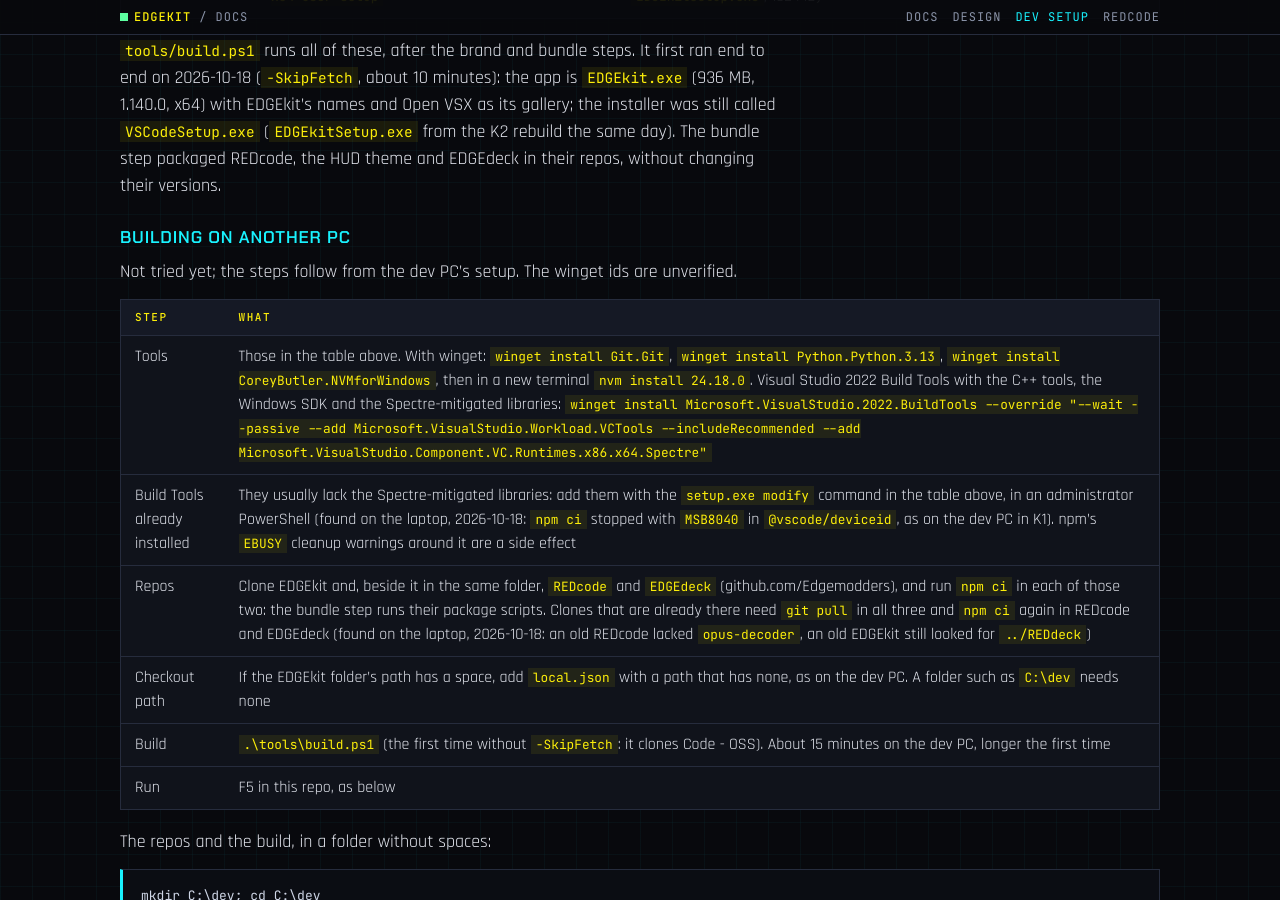
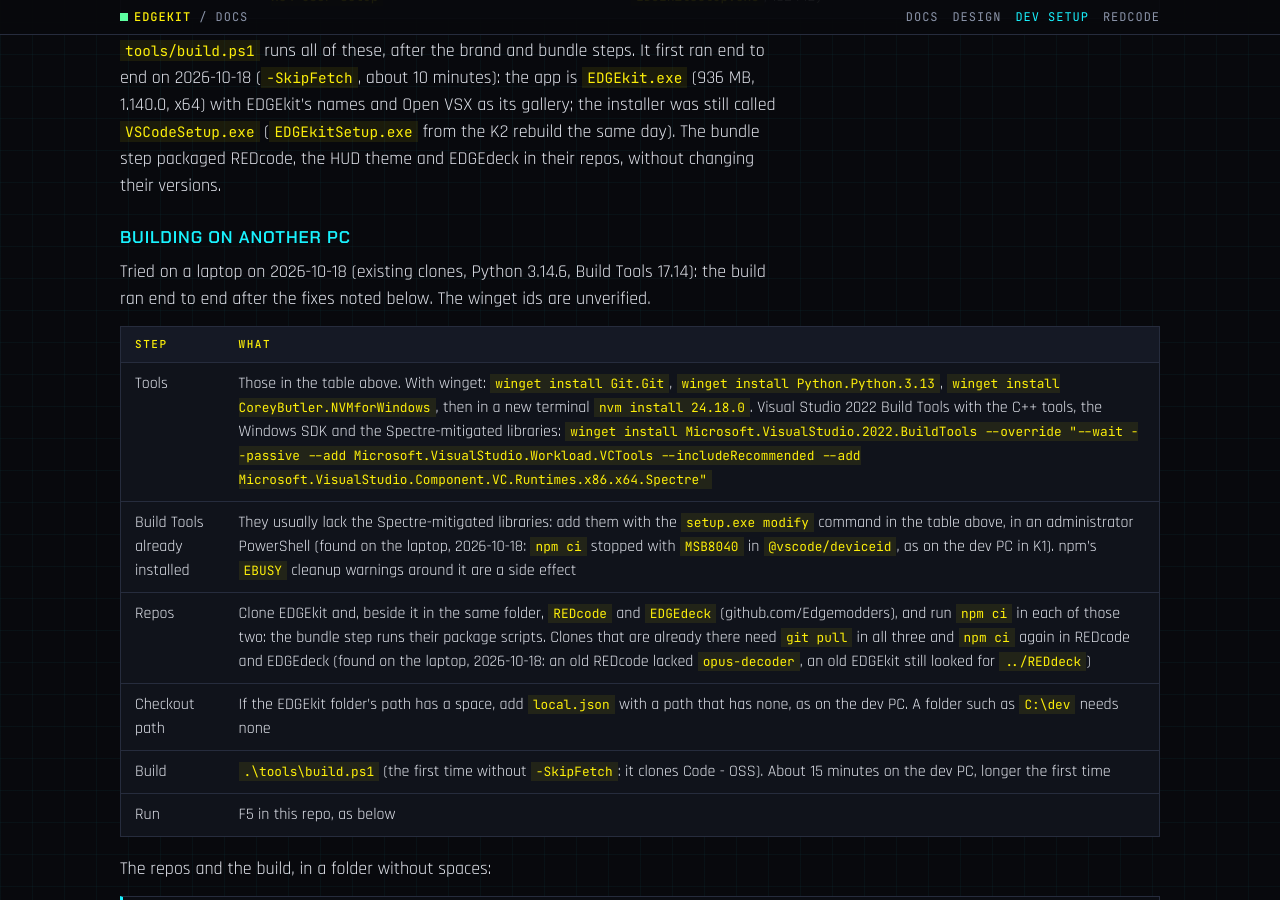
Before and after one commit to Edgemodders/EDGEkit, a Jekyll site: the page built from docs/dev-setup.md, in a window 1280 px wide and 900 px high, scrolled down 2346 px. Built offline with Jekyll 4.4.1, drawn with Linux system fonts in a browser that asks for light colours; our own code applies the rules of GitHub Pages for plain Markdown files.

Commit message:
Dev setup: the build ran on a second PC
Co-Authored-By: Claude Opus 5.5 <noreply@anthropic.com>

```diff
--- a/docs/dev-setup.md
+++ b/docs/dev-setup.md
@@ -38,7 +38,7 @@ The first build on the dev PC (2026-10-16), Code - OSS 1.140.0 unbranded, step b
 
 ### Building on another PC
 
-Not tried yet; the steps follow from the dev PC's setup. The winget ids are unverified.
+Tried on a laptop on 2026-10-18 (existing clones, Python 3.14.6, Build Tools 17.14): the build ran end to end after the fixes noted below. The winget ids are unverified.
 
 | Step | What |
 |---|---|
```
